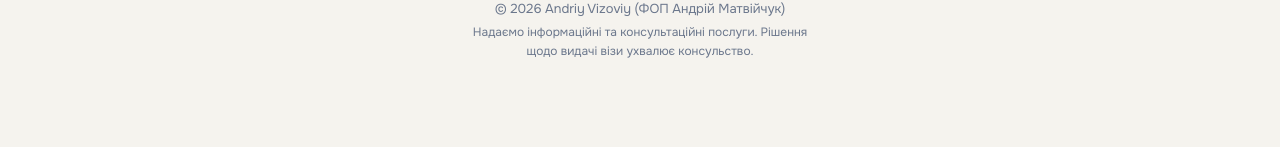
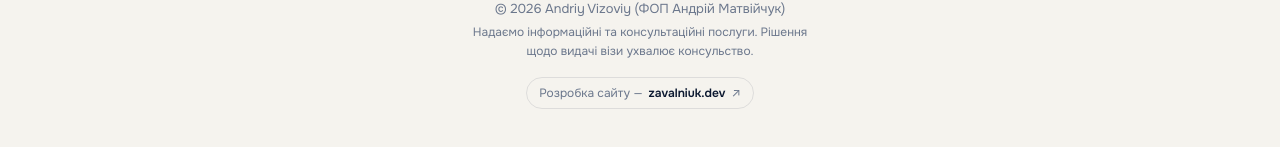
Before and after one commit to vznk/andrey-vizoviy, a plain HTML site: page index.html in a window 1280 px wide. Shown: the part 5899-6046 px from the top of the page. Before the commit the page ends 6008 px from the top, so only its background shows below. Drawn offline with Linux system fonts and the light colour scheme; a web font is replaced by a local one.

Commit message:
Update index.html

```diff
--- a/index.html
+++ b/index.html
@@ -410,6 +410,13 @@ a:focus-visible, button:focus-visible { outline: 2px solid var(--accent); outlin
 .footer { padding: 24px var(--gutter) calc(100px + env(safe-area-inset-bottom)); text-align: center; color: var(--muted); font-size: 13px; }
 .footer p { margin: 0 0 4px; }
 .footer__note { font-size: 12px; max-width: 44ch; margin: 0 auto !important; }
+.footer__dev {
+  display: inline-flex; align-items: center; gap: 6px; margin-top: 16px;
+  padding: 6px 12px; border: 1px solid var(--line); border-radius: 999px;
+  font-size: 12px; color: var(--muted); transition: color .2s, border-color .2s;
+}
+.footer__dev b { font-weight: 600; color: var(--ink); }
+.footer__dev:hover { color: var(--ink); border-color: var(--ink); }
 
 /* ---------- Липка панель (мобільний) ---------- */
 .dock {
@@ -1143,6 +1150,7 @@ a:focus-visible, button:focus-visible { outline: 2px solid var(--accent); outlin
     <div class="logo" aria-hidden="true"><svg class="logo__globe"><use href="#i-globe"/></svg><span class="logo__text"><span class="logo__top">Andriy</span><span class="logo__bottom">Vizoviy</span></span></div>
     <p>© <span id="year">2026</span> Andriy Vizoviy (ФОП Андрій Матвійчук)</p>
     <p class="footer__note">Надаємо інформаційні та консультаційні послуги. Рішення щодо видачі візи ухвалює консульство.</p>
+    <a class="footer__dev" href="https://zavalniuk.dev" target="_blank" rel="noopener">Розробка сайту — <b>zavalniuk.dev</b> <span aria-hidden="true">↗</span></a>
   </footer>
 
   <!-- Липка панель на мобільному -->
```
